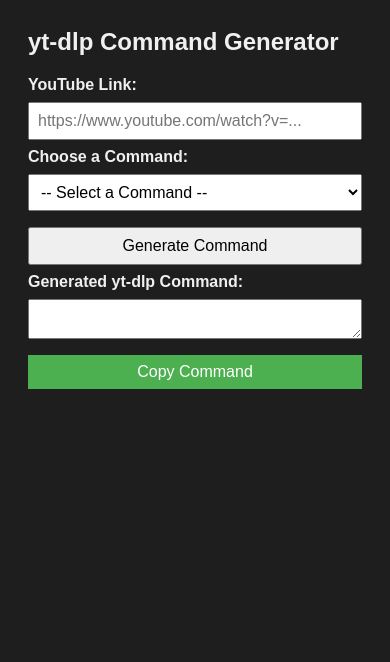
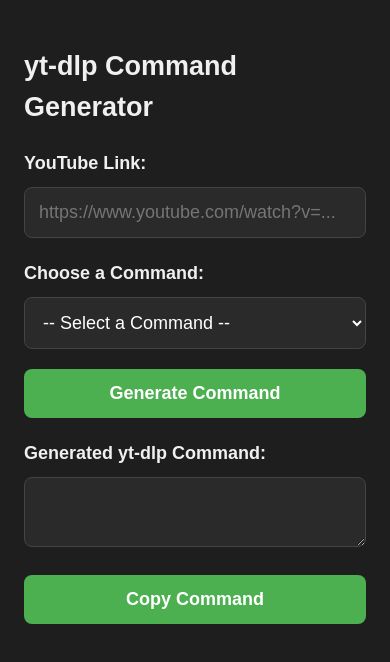
Before and after one commit to via80HD/yt-dlp-link-generator, a plain HTML site: page index.html in a window 390 px wide. Drawn offline with Linux system fonts and the light colour scheme.

Commit message:
Update index.html
Mobile friendly supposedly

```diff
--- a/index.html
+++ b/index.html
@@ -1,35 +1,50 @@
-
-</body>
-</html><!DOCTYPE html>
+<!DOCTYPE html>
 <html lang="en">
 <head>
   <meta charset="UTF-8">
+  <meta name="viewport" content="width=device-width, initial-scale=1.0">
   <title>YT-DLP QUICK COMMAND GENERATOR</title>
   <style>
     body {
       font-family: sans-serif;
-      padding: 20px;
+      padding: 16px;
       background: #1e1e1e;
       color: #f0f0f0;
+      font-size: 18px; /* Bigger base font */
+      line-height: 1.5;
     }
     input, select, button, textarea {
-      padding: 8px;
-      margin: 8px 0;
+      padding: 14px;
+      margin: 10px 0;
       width: 100%;
       box-sizing: border-box;
-      font-size: 1em;
+      font-size: 18px; /* Bigger touch-friendly size */
+      border-radius: 8px;
+      border: 1px solid #444;
+      background-color: #2a2a2a;
+      color: #fff;
     }
-    .hidden { display: none; }
-    label { font-weight: bold; }
-    textarea { height: 40px; }
-    #copyBtn {
+    textarea {
+      min-height: 60px; /* More space for commands */
+      resize: vertical;
+    }
+    button {
       background-color: #4CAF50;
       color: white;
       border: none;
       cursor: pointer;
+      font-weight: bold;
     }
-    #copyBtn:hover {
+    button:hover {
       background-color: #45a049;
+    }
+    label {
+      font-weight: bold;
+      display: block;
+      margin-top: 12px;
+    }
+    .hidden {
+      display: none;
     }
   </style>
 </head>
```
